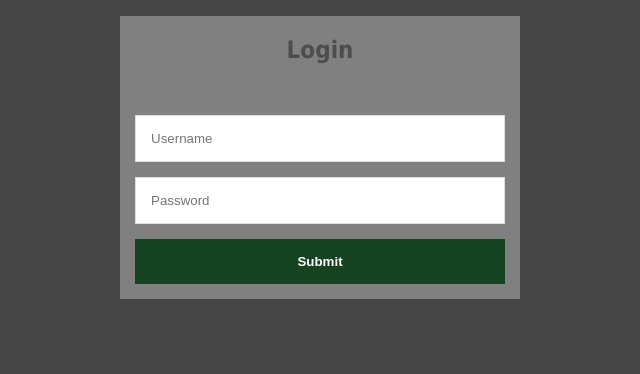
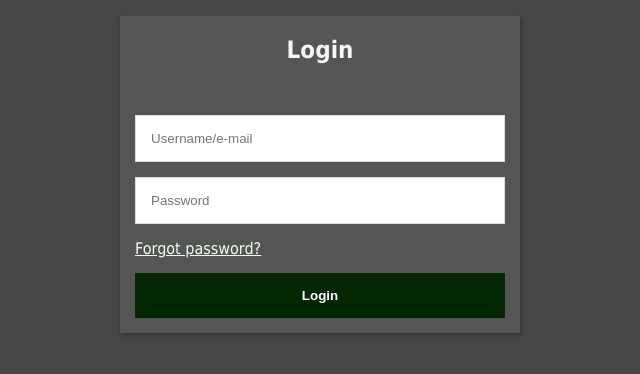
Before and after one commit to kauntak/SambaPOS-integration, a website: page public/login.html in a window 1280 px wide. Shown: the whole page, without its empty margins (320-960 px from the left). Drawn offline with Linux system fonts and the light colour scheme.

Commit message:
Update login.html
Updated colors to fit color scheme
Added forgot password link,

```diff
--- a/public/login.html
+++ b/public/login.html
@@ -22,11 +22,12 @@
 			width:auto;
 			margin: 0 auto;
 			font-family: Tahoma, Geneva, sans-serif;
-            background-color: grey;
+            background-color: rgb(85,85,85);
+			box-shadow: 1px 2px 4px rgba(0, 0, 0, 0.3);
 		}
 		.login-form h1 {
 			text-align: center;
-			color: #4d4d4d;
+			color: whitesmoke;
 			font-size: 24px;
 			padding: 20px 0 20px 0;
 		}
@@ -41,15 +42,22 @@
 		.login-form input[type="submit"] {
 			width: 100%;
 			padding: 15px;
-			background-color: #174420;
+			background-color:#022701;
 			border: 0;
 			box-sizing: border-box;
 			cursor: pointer;
 			font-weight: bold;
 			color: #ffffff;
+			margin-top: 15px;
 		}
 		.login-form input[type="submit"]:hover{
-			background-color: #265830;
+			background-color: #3c5047;
+		}
+		.forgot{
+			color: honeydew;
+		}
+		.forgot:hover{
+			color: #8db6a3;
 		}
 		</style>
 	</head>
@@ -57,9 +65,10 @@
 		<div class="login-form">
 			<h1>Login</h1>
 			<form action="authenticate" method="POST" class="form">
-				<input type="text" name="username" placeholder="Username" required>
+				<input type="text" name="username" placeholder="Username/e-mail" required>
 				<input type="password" name="password" placeholder="Password" required>
-				<input type="submit">
+				<a href="/reset_password" target="_blank" class="forgot">Forgot password?</a>
+				<input type="submit" value="Login">
 			</form>
 		</div>
 	</body>
```
